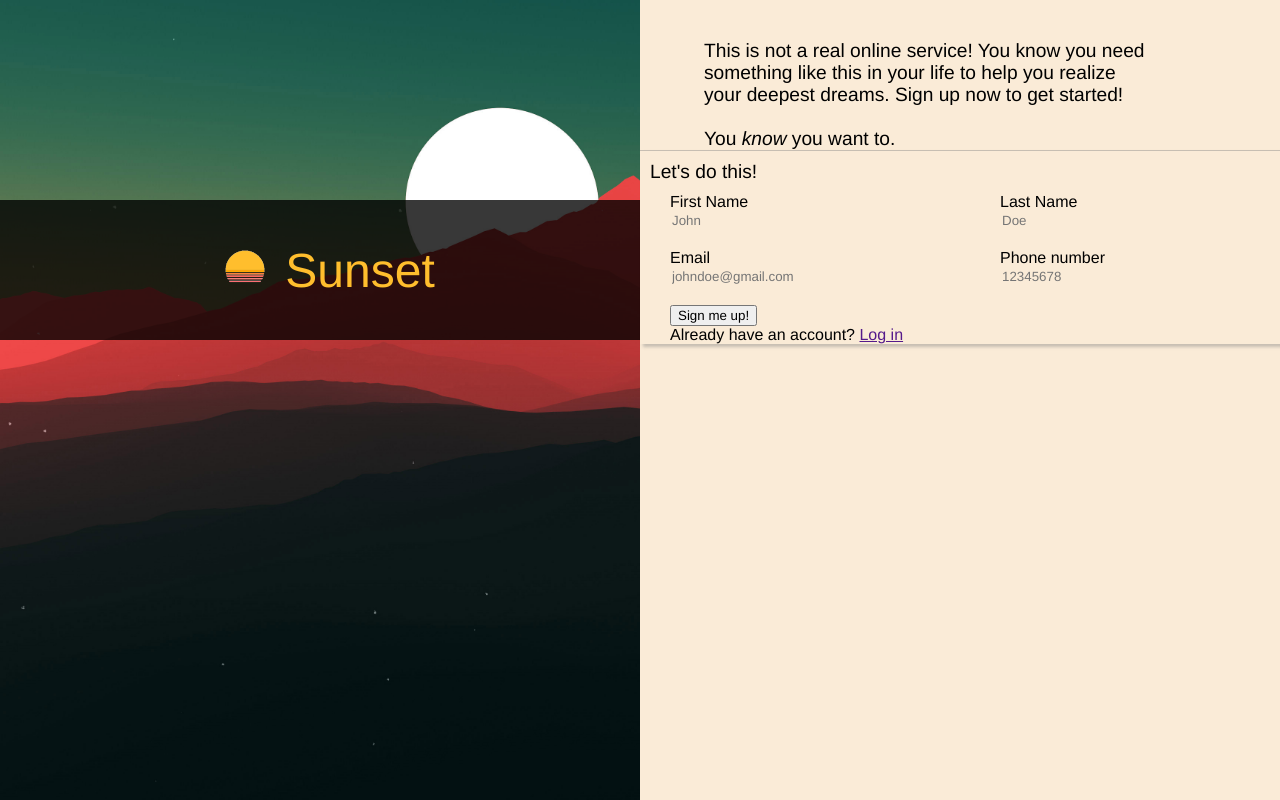
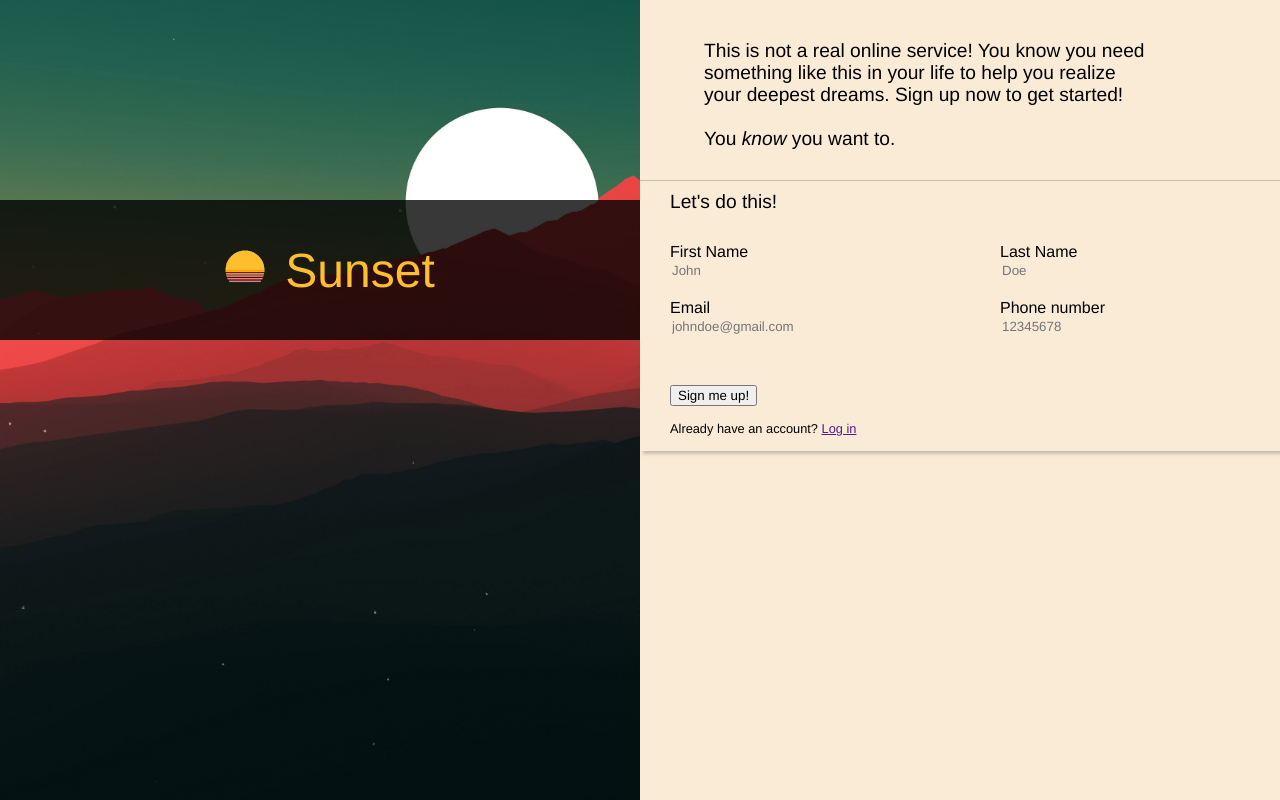
Before and after one commit to BigFatDuck1/simple-html-sign-up-form, a plain HTML site: page index.html in a window 1280 px wide. Drawn offline with Linux system fonts and the light colour scheme; a web font is replaced by a local one.

Commit message:
Layout completed

```diff
--- a/index.html
+++ b/index.html
@@ -53,9 +53,9 @@
                             <input type="tel" id="phone" name="phone" placeholder="12345678" maxlength="8">
                         </div>
 
-                        <div class="form_item">
+                        <div class="form_item sign-up-section">
                             <button type="submit">Sign me up!</button>
-                            <p>
+                            <p class="already-account">
                                 Already have an account? <a href="" class="existing_log_in">Log in</a>
                             </p>
                         </div>
--- a/styles.css
+++ b/styles.css
@@ -60,6 +60,7 @@ form {
     padding-top: 5vh;
     padding-left: 5vw;
     padding-right: 10vw;
+    padding-bottom: 30px;
     font-size: 1.2rem;
 
 }
@@ -70,7 +71,8 @@ form {
 }
 
 .cta {
-    margin: 10px 10px 10px 10px;
+    margin: 10px 10px 10px 30px;
+    padding-bottom: 20px;
     font-size: 1.2rem;
 }
 
@@ -104,7 +106,18 @@ label {
 input[type="text"],
 input[type="email"],
 input[type="tel"] {
+    appearance: none;
     /* Todo: styles for input box */
     background-color: transparent;
     border: none;
 }
+
+.sign-up-section {
+    padding-top: 30px;
+}
+
+.already-account {
+    margin-top: 15px;
+    margin-bottom: 15px;
+    font-size: 0.8rem;
+}
```
